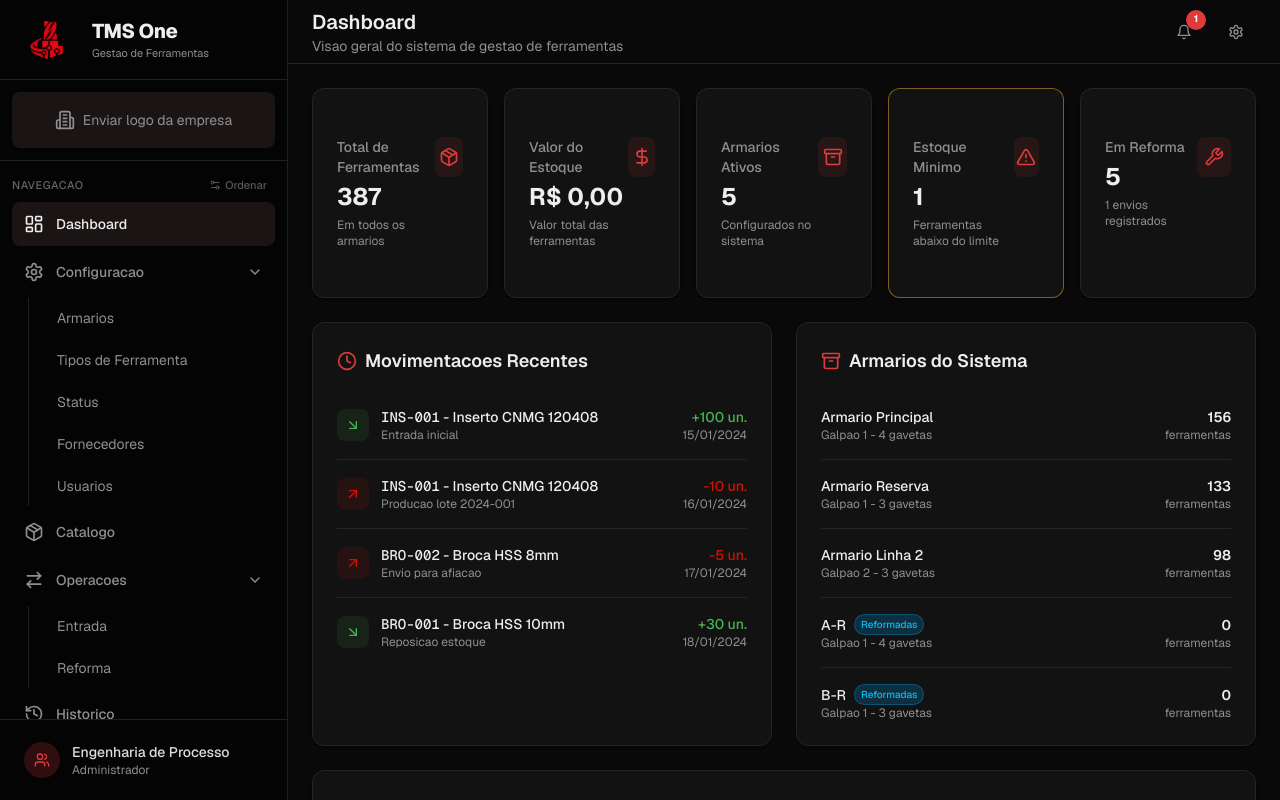
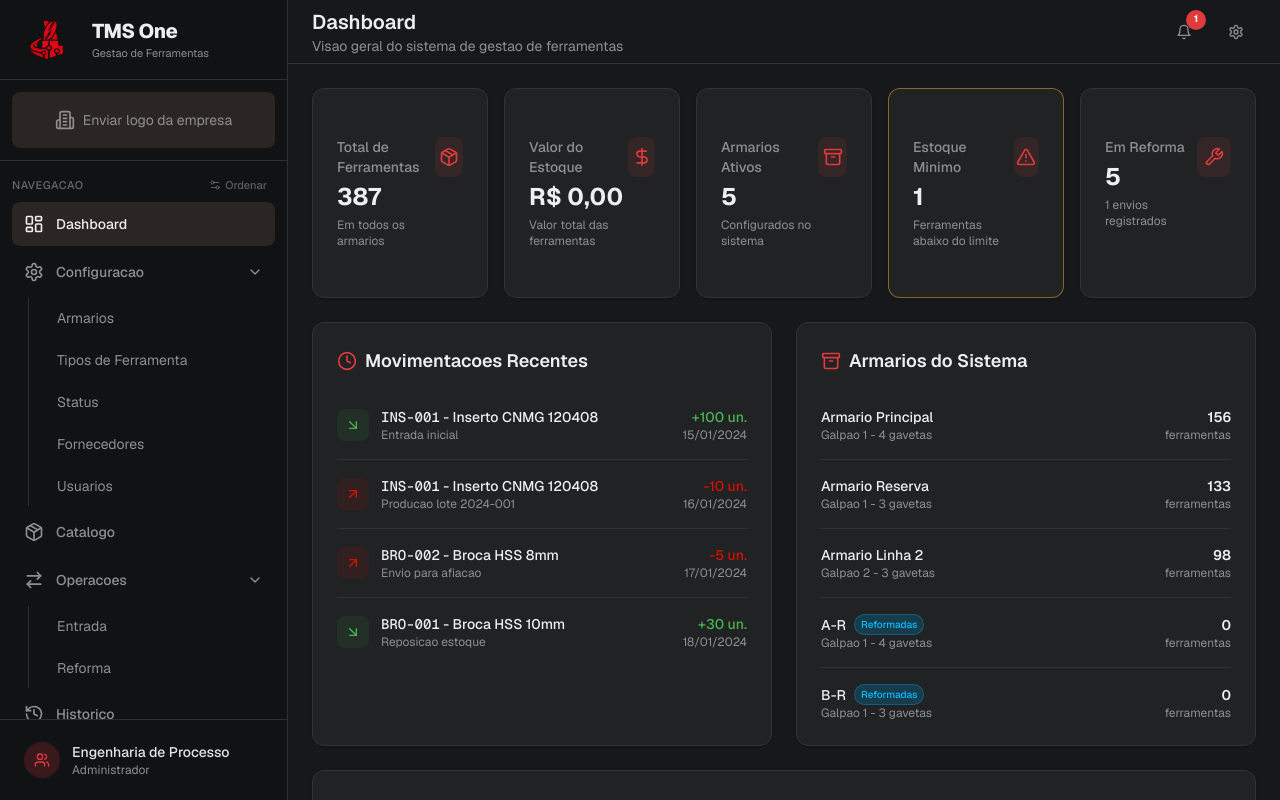
Before and after one commit to bomtom2022-maker/v0-saa-s-tool-management, a Next.js app: page / in a window 1280 px wide. Shown: the top 800 px of the page. Built offline with nearby package versions, Linux system fonts and the light colour scheme.

Commit message:
style: update theme colors for depth and clarity
Adjust theme colors to dark gray with subtle blue for depth.

```diff
--- a/app/globals.css
+++ b/app/globals.css
@@ -4,24 +4,24 @@
 @custom-variant dark (&:is(.dark *));
 
 :root {
-  --background: oklch(0.14 0 0);
+  --background: oklch(0.21 0.005 260);
   --foreground: oklch(0.95 0 0);
-  --card: oklch(0.18 0 0);
+  --card: oklch(0.25 0.005 260);
   --card-foreground: oklch(0.95 0 0);
-  --popover: oklch(0.20 0 0);
+  --popover: oklch(0.27 0.005 260);
   --popover-foreground: oklch(0.95 0 0);
   --primary: oklch(0.60 0.20 25);
   --primary-foreground: oklch(0.98 0 0);
-  --secondary: oklch(0.22 0 0);
-  --secondary-foreground: oklch(0.90 0 0);
-  --muted: oklch(0.20 0 0);
+  --secondary: oklch(0.29 0.005 260);
+  --secondary-foreground: oklch(0.92 0 0);
+  --muted: oklch(0.27 0.005 260);
   --muted-foreground: oklch(0.65 0 0);
   --accent: oklch(0.60 0.20 25);
   --accent-foreground: oklch(0.98 0 0);
   --destructive: oklch(0.55 0.22 30);
   --destructive-foreground: oklch(0.98 0 0);
-  --border: oklch(0.26 0 0);
-  --input: oklch(0.20 0 0);
+  --border: oklch(0.32 0.005 260);
+  --input: oklch(0.25 0.005 260);
   --ring: oklch(0.60 0.20 25);
   --chart-1: oklch(0.60 0.20 25);
   --chart-2: oklch(0.65 0.15 250);
@@ -29,57 +29,57 @@
   --chart-4: oklch(0.55 0.18 340);
   --chart-5: oklch(0.68 0.14 45);
   --radius: 0.5rem;
-  --sidebar: oklch(0.11 0 0);
-  --sidebar-foreground: oklch(0.90 0 0);
+  --sidebar: oklch(0.18 0.005 260);
+  --sidebar-foreground: oklch(0.92 0 0);
   --sidebar-primary: oklch(0.60 0.20 25);
   --sidebar-primary-foreground: oklch(0.98 0 0);
-  --sidebar-accent: oklch(0.20 0.01 25);
+  --sidebar-accent: oklch(0.27 0.01 25);
   --sidebar-accent-foreground: oklch(0.95 0 0);
-  --sidebar-border: oklch(0.24 0 0);
+  --sidebar-border: oklch(0.30 0.005 260);
   --sidebar-ring: oklch(0.60 0.20 25);
   --success: oklch(0.68 0.17 145);
-  --success-foreground: oklch(0.14 0 0);
+  --success-foreground: oklch(0.18 0 0);
   --warning: oklch(0.78 0.15 75);
-  --warning-foreground: oklch(0.14 0 0);
+  --warning-foreground: oklch(0.18 0 0);
 }
 
 .dark {
-  --background: oklch(0.14 0 0);
+  --background: oklch(0.21 0.005 260);
   --foreground: oklch(0.95 0 0);
-  --card: oklch(0.18 0 0);
+  --card: oklch(0.25 0.005 260);
   --card-foreground: oklch(0.95 0 0);
-  --popover: oklch(0.20 0 0);
+  --popover: oklch(0.27 0.005 260);
   --popover-foreground: oklch(0.95 0 0);
   --primary: oklch(0.60 0.20 25);
   --primary-foreground: oklch(0.98 0 0);
-  --secondary: oklch(0.22 0 0);
-  --secondary-foreground: oklch(0.90 0 0);
-  --muted: oklch(0.20 0 0);
+  --secondary: oklch(0.29 0.005 260);
+  --secondary-foreground: oklch(0.92 0 0);
+  --muted: oklch(0.27 0.005 260);
   --muted-foreground: oklch(0.65 0 0);
   --accent: oklch(0.60 0.20 25);
   --accent-foreground: oklch(0.98 0 0);
   --destructive: oklch(0.55 0.22 30);
   --destructive-foreground: oklch(0.98 0 0);
-  --border: oklch(0.26 0 0);
-  --input: oklch(0.20 0 0);
+  --border: oklch(0.32 0.005 260);
+  --input: oklch(0.25 0.005 260);
   --ring: oklch(0.60 0.20 25);
   --chart-1: oklch(0.60 0.20 25);
   --chart-2: oklch(0.65 0.15 250);
   --chart-3: oklch(0.72 0.16 85);
   --chart-4: oklch(0.55 0.18 340);
   --chart-5: oklch(0.68 0.14 45);
-  --sidebar: oklch(0.11 0 0);
-  --sidebar-foreground: oklch(0.90 0 0);
+  --sidebar: oklch(0.18 0.005 260);
+  --sidebar-foreground: oklch(0.92 0 0);
   --sidebar-primary: oklch(0.60 0.20 25);
   --sidebar-primary-foreground: oklch(0.98 0 0);
-  --sidebar-accent: oklch(0.20 0.01 25);
+  --sidebar-accent: oklch(0.27 0.01 25);
   --sidebar-accent-foreground: oklch(0.95 0 0);
-  --sidebar-border: oklch(0.24 0 0);
+  --sidebar-border: oklch(0.30 0.005 260);
   --sidebar-ring: oklch(0.60 0.20 25);
   --success: oklch(0.68 0.17 145);
-  --success-foreground: oklch(0.14 0 0);
+  --success-foreground: oklch(0.18 0 0);
   --warning: oklch(0.78 0.15 75);
-  --warning-foreground: oklch(0.14 0 0);
+  --warning-foreground: oklch(0.18 0 0);
 }
 
 @theme inline {
```
